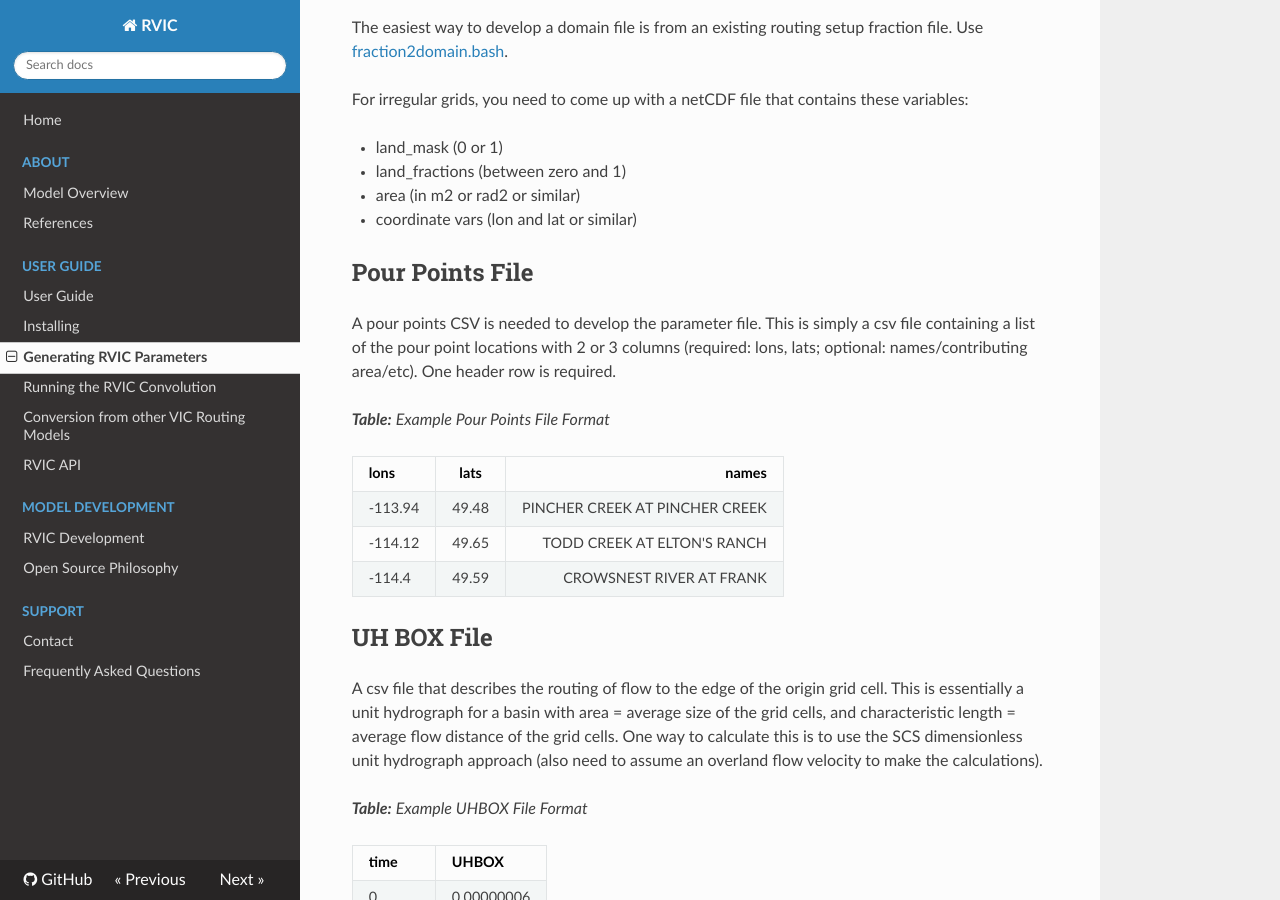
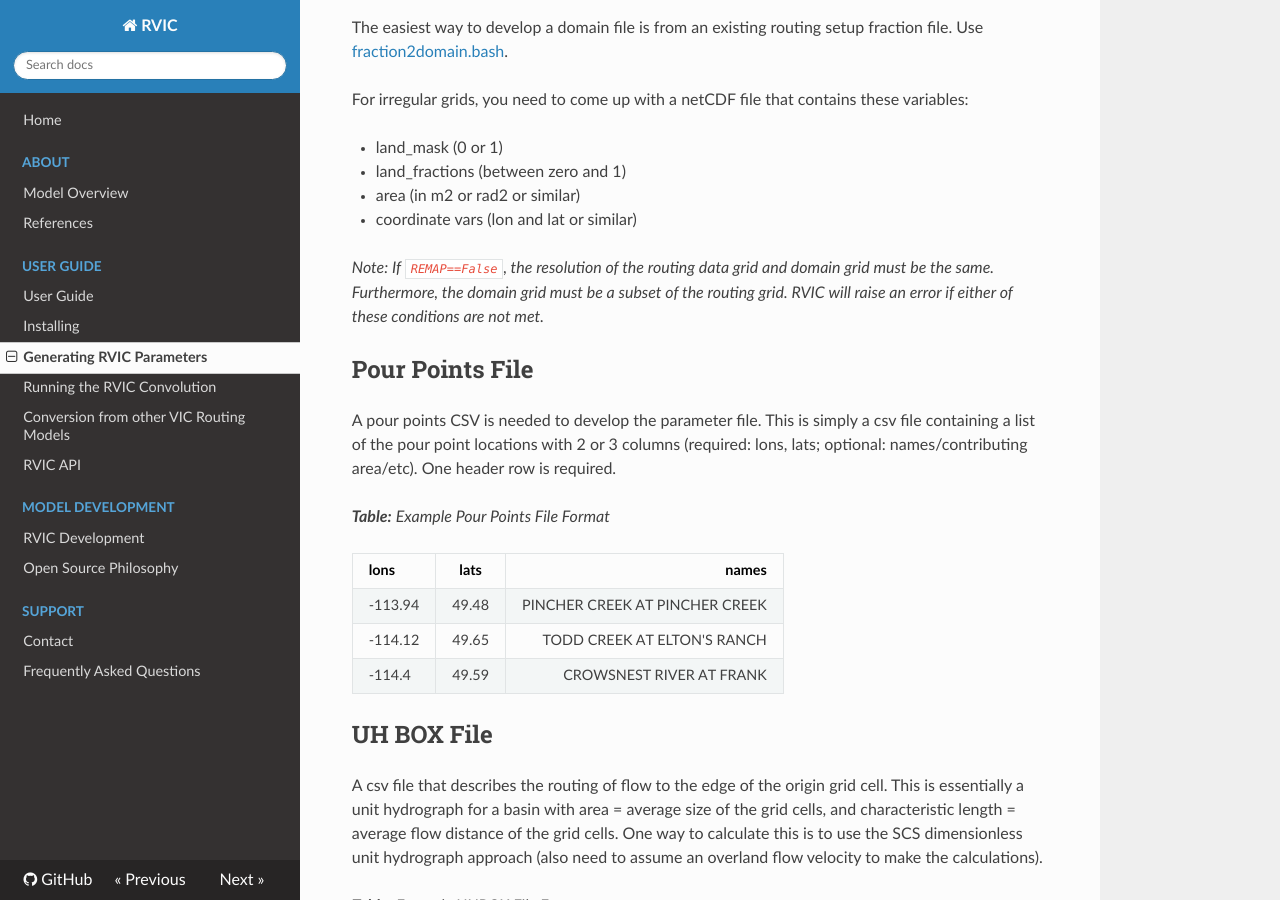
Before and after one commit to UW-Hydro/RVIC, an MkDocs documentation site: the page built from docs/user-guide/parameters.md, in a window 1280 px wide and 900 px high, scrolled down 1799 px. Built offline with MkDocs 1.6.1, drawn with Linux system fonts in a browser that asks for light colours; nearby versions of some CDN libraries; old or Windows-style settings are respelled for this version of MkDocs.

Commit message:
update documentation for remap==False option

```diff
--- a/docs/user-guide/parameters.md
+++ b/docs/user-guide/parameters.md
@@ -57,6 +57,8 @@ For irregular grids, you need to come up with a netCDF file that contains these
 - land_fractions (between zero and 1)
 - area (in m2 or rad2 or similar)
 - coordinate vars (lon and lat or similar)
+
+*Note: If `REMAP==False`, the resolution of the routing data grid and domain grid must be the same.  Furthermore, the domain grid must be a subset of the routing grid.  RVIC will raise an error if either of these conditions are not met.*
 
 ## Pour Points File
 A pour points CSV is needed to develop the parameter file.  This is simply a csv file containing a list of the pour point locations with 2 or 3 columns (required: lons, lats; optional: names/contributing area/etc).  One header row is required.
```
